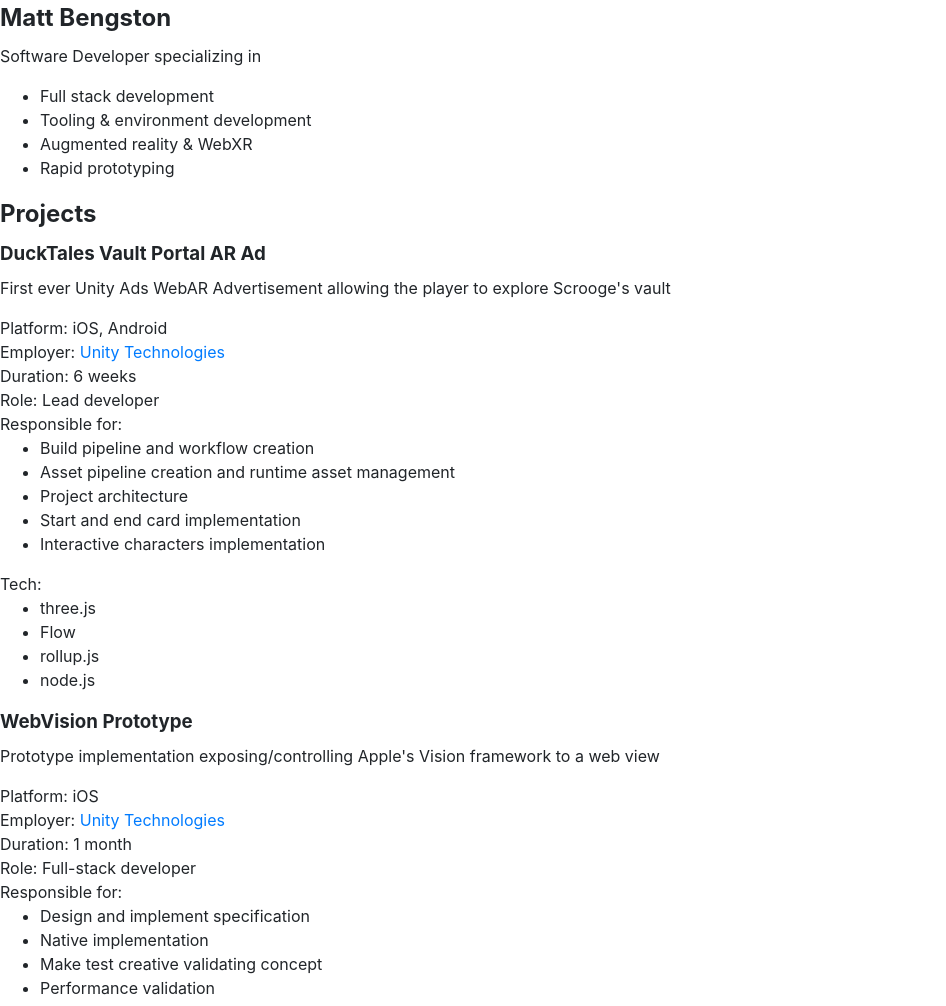
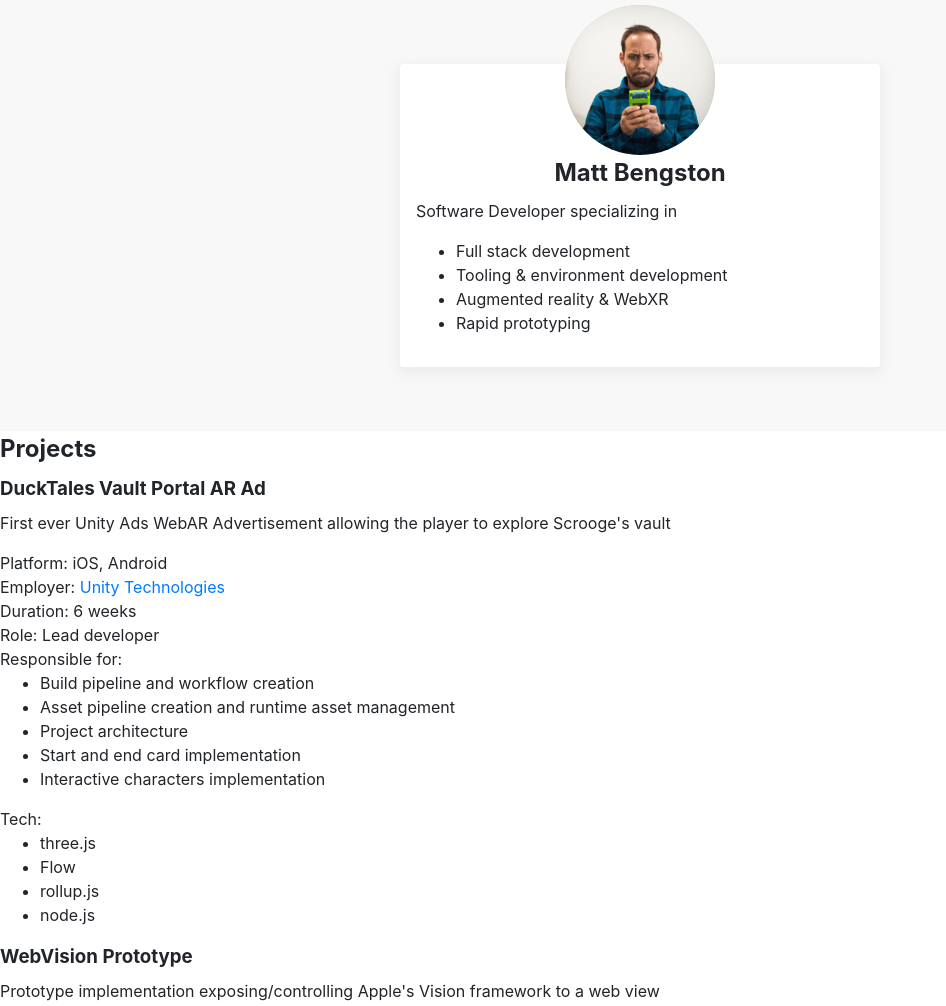
Before and after one commit to bengsfort/portfolio-2020, a website: page docs/index.html in a window 1280 px wide. Shown: the top 1006 px of the page, without its empty margins (0-946 px from the left). Drawn offline with nearby package versions, Linux system fonts and the light colour scheme.

```diff
--- a/docs/css/styles.css
+++ b/docs/css/styles.css
@@ -305,7 +305,7 @@
     .container {
       max-width: 1140px; } }
 
-.container-fluid {
+.container-fluid, .content-section {
   width: 100%;
   padding-right: 15px;
   padding-left: 15px;
@@ -1382,3 +1382,37 @@
     align-self: baseline !important; }
   .align-self-xl-stretch {
     align-self: stretch !important; } }
+
+.intro-card {
+  width: 100%;
+  max-width: 480px;
+  margin: 0 auto;
+  padding: 1rem;
+  background: #fff;
+  border-radius: 0.225rem;
+  box-shadow: rgba(0, 0, 0, 0.045) 0px 4px 12px 4px; }
+  .intro-card .card-header {
+    display: flex;
+    flex-direction: column;
+    justify-content: center;
+    align-items: center; }
+  .intro-card .card-avatar-wrapper {
+    position: relative;
+    width: 150px;
+    height: 150px;
+    border-radius: 100%;
+    margin-top: -75px;
+    box-shadow: inset rgba(0, 0, 0, 0.2) 0px 0px 0px 2px;
+    z-index: 10; }
+  .intro-card .card-avatar {
+    position: relative;
+    width: 150px;
+    height: 150px;
+    border-radius: 100%;
+    z-index: 5; }
+
+.content-section {
+  padding: 4rem 1rem; }
+
+#intro {
+  background: #f8f8f8; }
--- a/docs/index.html
+++ b/docs/index.html
@@ -11,8 +11,15 @@
     <title>Matt Bengston's Portfolio</title>
   </head>
   <body>
-    <section id="intro">
-  <h1>Matt Bengston</h1>
+    <section id="intro" class="content-section">
+  <div class="intro-card">
+    <div class="card-header">
+      <div class="card-avatar-wrapper">
+        <img src="assets/avatar.png" class="card-avatar" />
+      </div>
+      <h1 class="card-title">Matt Bengston</h1>
+    </div>
+    <div class="card-body">
       <p class="lead">Software Developer specializing in</p>
       <ul class="specialties">
         <li>Full stack development</li>
@@ -20,6 +27,8 @@
         <li>Augmented reality & WebXR</li>
         <li>Rapid prototyping</li>
       </ul>
+    </div>
+  </div>
 </section>
     <section id="projects">
 	<h2>Projects</h2>
```
Also changed, not shown: docs/assets/avatar.png (added), 1 other file. Lines whose indentation alone changed are shown as unchanged.
